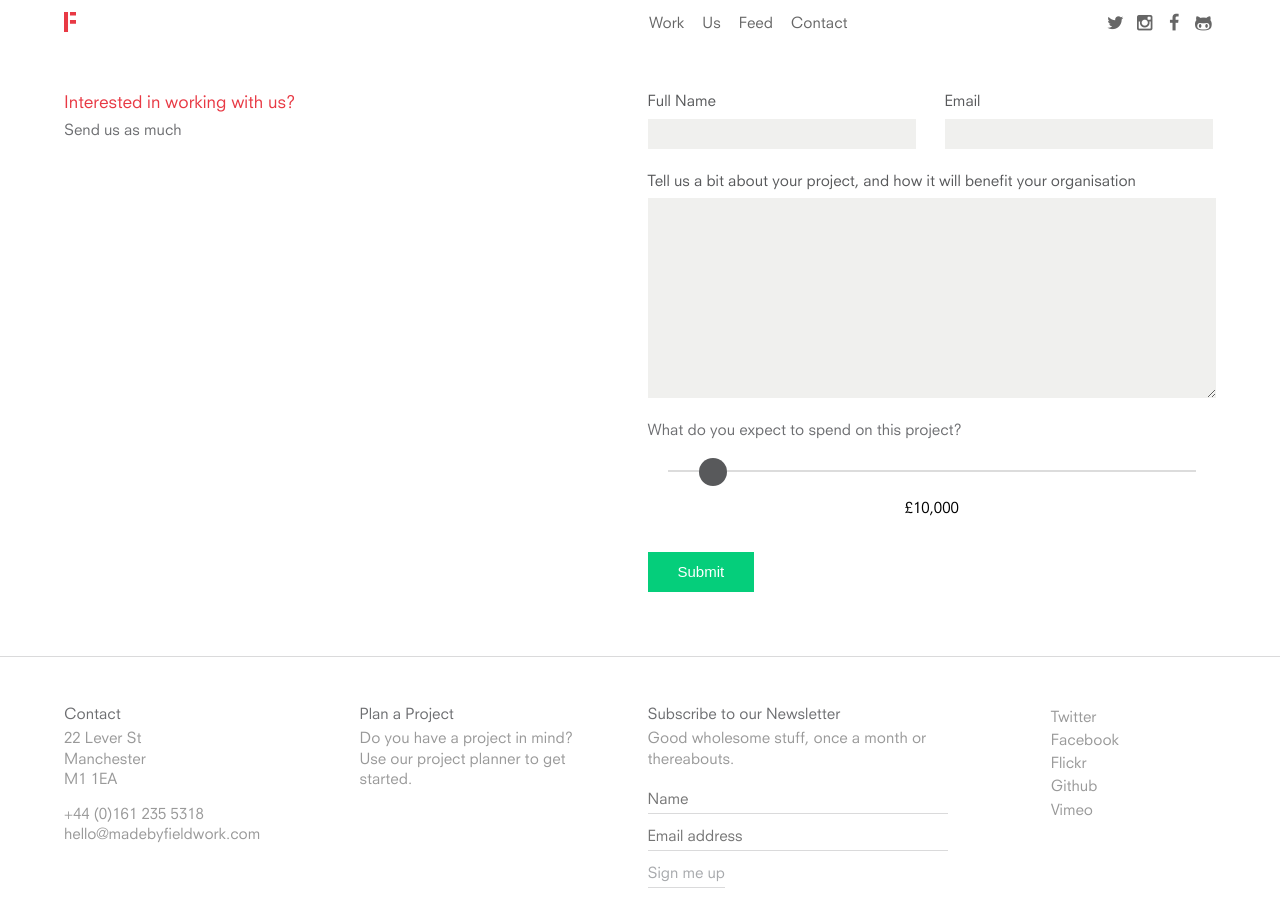
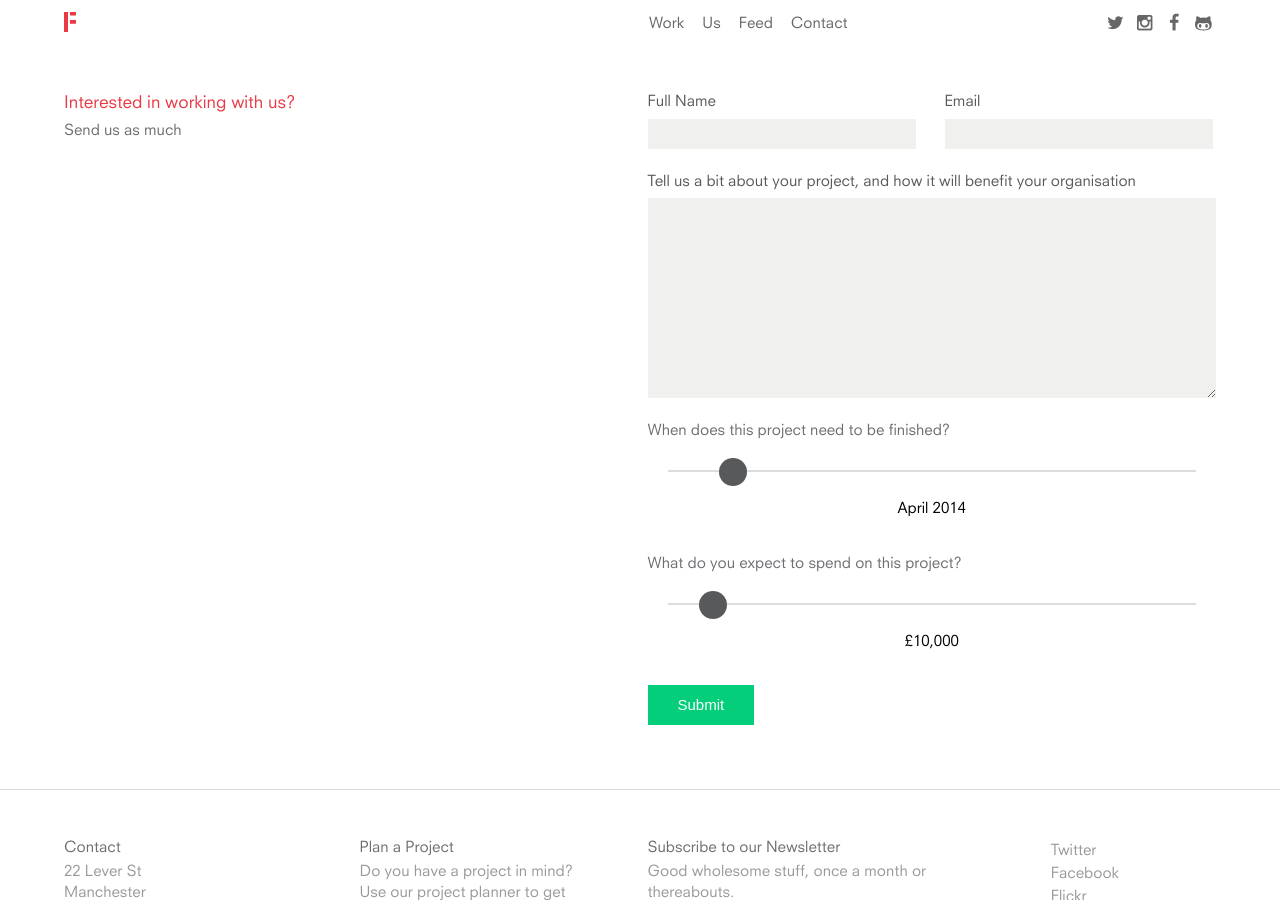
Before and after one commit to EMT/fieldwork-v2, a Jekyll site: the page built from planner.html, in a window 1280 px wide and 900 px high. Built offline with Jekyll 4.4.1, drawn with Linux system fonts in a browser that asks for light colours; nearby versions of some CDN libraries; some of the changed lines change nothing that is shown.

Commit message:
Planner updates.

```diff
--- a/css/form/_form.scss
+++ b/css/form/_form.scss
@@ -114,7 +114,7 @@ form.hire-us {
 
 
 
-  input[type=text].value {
+  input[type=text].slider-value {
     background: none;
     border: none;
     text-align: center;
--- a/js/planner.js
+++ b/js/planner.js
@@ -1,12 +1,12 @@
 
 $(document).ready(function(){
 
-  var valueInput = $('.value');
-  var sliderDiv = $('.slider');
+  var budgetInput = $('.budget-value');
+  var budgetSlider = $('.budget-slider');
   var minBudget = 1000;
   var maxBudget = 100000;
 
-  sliderDiv.noUiSlider({
+  budgetSlider.noUiSlider({
     start: [10000],
     step: 500,
     behaviour: 'tap-drag',
@@ -17,7 +17,7 @@ $(document).ready(function(){
     serialization: {
       lower: [
         $.Link({
-          target: valueInput,
+          target: budgetInput,
           format: {
             to: function(value) {
               return value.toString().replace(/\B(?=(\d{3})+(?!\d))/g, ",");
@@ -31,12 +31,53 @@ $(document).ready(function(){
   });
 
 
-  sliderDiv.on('slide set', function () {
-    if(sliderDiv.val() == maxBudget) {
-      valueInput.val('All your money');
+  budgetSlider.on('slide set', function () {
+    if(budgetSlider.val() == maxBudget) {
+      budgetInput.val('All your money');
     }
-    // if(sliderDiv.val() == minBudget) {
-    //   valueInput.val('No budget');
+    // if(budgetSlider.val() == minBudget) {
+    //   budgetInput.val('No budget');
+    // }
+  });
+
+
+  var timeframeInput = $('.timeframe-value');
+  var timeframeSlider = $('.timeframe-slider');
+  var minTimeframe = 1;
+  var maxTimeframe = 24;
+  var monthNames = ["January", "February", "March", "April", "May", "June", "July", "August", "September", "October", "November", "December"];
+
+  timeframeSlider.noUiSlider({
+    start: [4],
+    step: 1,
+    behaviour: 'tap-drag',
+    range: {
+      'min': minTimeframe,
+      'max': maxTimeframe
+    },
+    serialization: {
+      lower: [
+        $.Link({
+          target: timeframeInput,
+          format: {
+            to: function(value) {
+              var d = new Date()
+              // return d.getMonth() + value * 1;
+              return monthNames[(d.getMonth() + value * 1) % 12] + ' ' + (1 * d.getFullYear() + (Math.floor(value / 12)));
+            }
+          }
+        })
+      ]
+    }
+  });
+
+
+  timeframeSlider.on('slide set', function () {
+    if(timeframeSlider.val() == maxBudget) {
+      timeframeInput.val('All your money');
+    }
+    // if(timeframeSlider.val() == minBudget) {
+    //   timeframeInput.val('No budget');
     // }
   });
 
--- a/planner.html
+++ b/planner.html
@@ -50,13 +50,20 @@ scripts:
           </div> -->
 
 
+          <div class="timeframe">
+            <p class="title">When does this project need to be finished?</p>
+            <div class="ui-slider">
+              <div class="timeframe-slider" ></div>
+              <input type="text" name="timeframe" class="timeframe-value slider-value"/>
+            </div>
+          </div>
 
 
           <div class="budget">
             <p class="title">What do you expect to spend on this project?</p>
             <div class="ui-slider">
-              <div class="slider" ></div>
-              <input type="text" name="budget" class="value"/>
+              <div class="budget-slider" ></div>
+              <input type="text" name="budget" class="budget-value slider-value"/>
             </div>
           </div>
 
```
